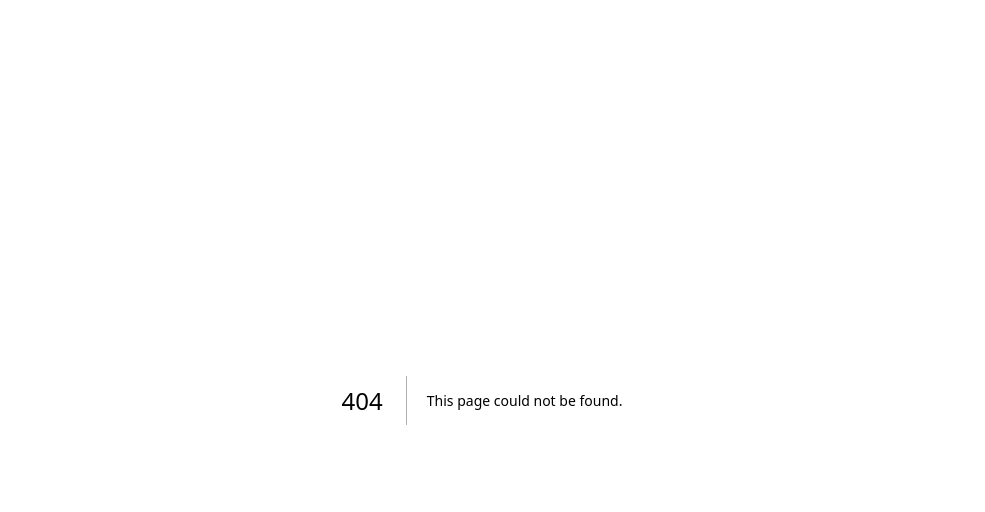
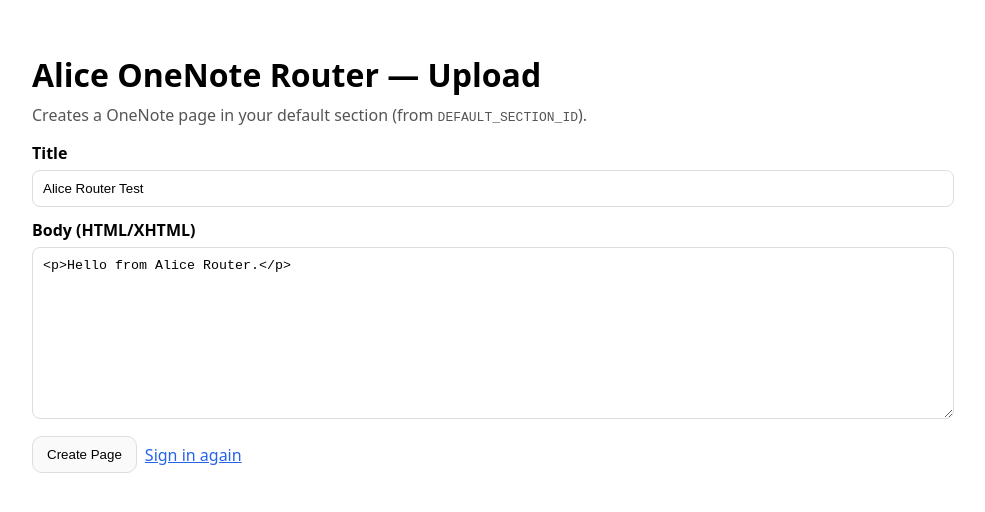
Before and after one commit to tchaudhry907/alice-onenote-router, a Next.js app: page /onenote-upload in a window 1280 px wide. Before the commit this address had no page. Shown: the top 512 px of the page, without its empty margins (158-1143 px from the left). Built offline with nearby package versions, Linux system fonts and the light colour scheme.

Commit message:
Create onenote-upload.js

```diff
--- /dev/null
+++ b/pages/onenote-upload.js
@@ -0,0 +1,135 @@
+import { useState } from "react";
+
+export default function OneNoteUpload() {
+  const [title, setTitle] = useState("Alice Router Test");
+  const [body, setBody] = useState("<p>Hello from Alice Router.</p>");
+  const [loading, setLoading] = useState(false);
+  const [result, setResult] = useState(null);
+  const [error, setError] = useState("");
+
+  function makeXHTML() {
+    return `
+<html xmlns="http://www.w3.org/1999/xhtml">
+  <head><title>${escapeHtml(title || "Untitled")}</title></head>
+  <body>
+    ${body}
+    <p style="color:#666;font-size:12px">Created via Alice Router at ${new Date().toISOString()}</p>
+  </body>
+</html>`.trim();
+  }
+
+  async function createPage(e) {
+    e.preventDefault();
+    setLoading(true);
+    setResult(null);
+    setError("");
+    try {
+      const html = makeXHTML();
+      const r = await fetch("/api/onenote/proxy", {
+        method: "POST",
+        headers: { "Content-Type": "application/json" },
+        body: JSON.stringify({
+          // The proxy will replace SECTION_ID with your DEFAULT_SECTION_ID env var.
+          path: "/me/onenote/sections/SECTION_ID/pages",
+          method: "POST",
+          headers: { "Content-Type": "application/xhtml+xml" },
+          body: html
+        }),
+      });
+
+      const text = await r.text();
+      let data;
+      try { data = JSON.parse(text); } catch { data = { raw: text }; }
+
+      if (!r.ok) {
+        setError(data.error || text);
+      } else {
+        setResult(data);
+      }
+    } catch (e) {
+      setError(String(e.message || e));
+    } finally {
+      setLoading(false);
+    }
+  }
+
+  return (
+    <main style={{ fontFamily: "system-ui, sans-serif", padding: 24, maxWidth: 900, margin: "0 auto" }}>
+      <h1 style={{ marginBottom: 8 }}>Alice OneNote Router — Upload</h1>
+      <p style={{ color: "#555", marginTop: 0 }}>
+        Creates a OneNote page in your default section (from <code>DEFAULT_SECTION_ID</code>).
+      </p>
+
+      <form onSubmit={createPage} style={{ display: "grid", gap: 12, marginTop: 16 }}>
+        <label>
+          <div style={{ fontWeight: 600, marginBottom: 6 }}>Title</div>
+          <input
+            value={title}
+            onChange={(e) => setTitle(e.target.value)}
+            placeholder="Page title"
+            style={{ width: "100%", padding: 10, borderRadius: 8, border: "1px solid #ddd" }}
+          />
+        </label>
+
+        <label>
+          <div style={{ fontWeight: 600, marginBottom: 6 }}>Body (HTML/XHTML)</div>
+          <textarea
+            value={body}
+            onChange={(e) => setBody(e.target.value)}
+            rows={10}
+            style={{ width: "100%", padding: 10, borderRadius: 8, border: "1px solid #ddd", fontFamily: "monospace" }}
+          />
+        </label>
+
+        <div style={{ display: "flex", gap: 8 }}>
+          <button
+            type="submit"
+            disabled={loading}
+            style={{
+              padding: "10px 14px",
+              borderRadius: 10,
+              border: "1px solid #ddd",
+              background: loading ? "#f0f0f0" : "#fafafa",
+              cursor: loading ? "default" : "pointer",
+            }}
+          >
+            {loading ? "Creating…" : "Create Page"}
+          </button>
+
+          <a href="/api/auth/login" style={{ alignSelf: "center", color: "#2563eb" }}>
+            Sign in again
+          </a>
+        </div>
+      </form>
+
+      {error && (
+        <div style={{ marginTop: 16, color: "#b91c1c", background: "#fee2e2", padding: 12, borderRadius: 10 }}>
+          <strong>Error:</strong> {String(error)}
+        </div>
+      )}
+
+      {result && (
+        <div style={{ marginTop: 16, background: "#f1f5f9", padding: 12, borderRadius: 10 }}>
+          <div style={{ marginBottom: 8, fontWeight: 600 }}>Created!</div>
+          {"contentUrl" in result ? (
+            <p>
+              Open in OneNote:&nbsp;
+              <a href={result.contentUrl} target="_blank" rel="noreferrer">{result.contentUrl}</a>
+            </p>
+          ) : null}
+          <pre style={{ whiteSpace: "pre-wrap", wordBreak: "break-word" }}>
+{JSON.stringify(result, null, 2)}
+          </pre>
+        </div>
+      )}
+    </main>
+  );
+}
+
+function escapeHtml(s) {
+  return String(s)
+    .replace(/&/g, "&amp;")
+    .replace(/</g, "&lt;")
+    .replace(/>/g, "&gt;")
+    .replace(/"/g, "&quot;");
+}
```
